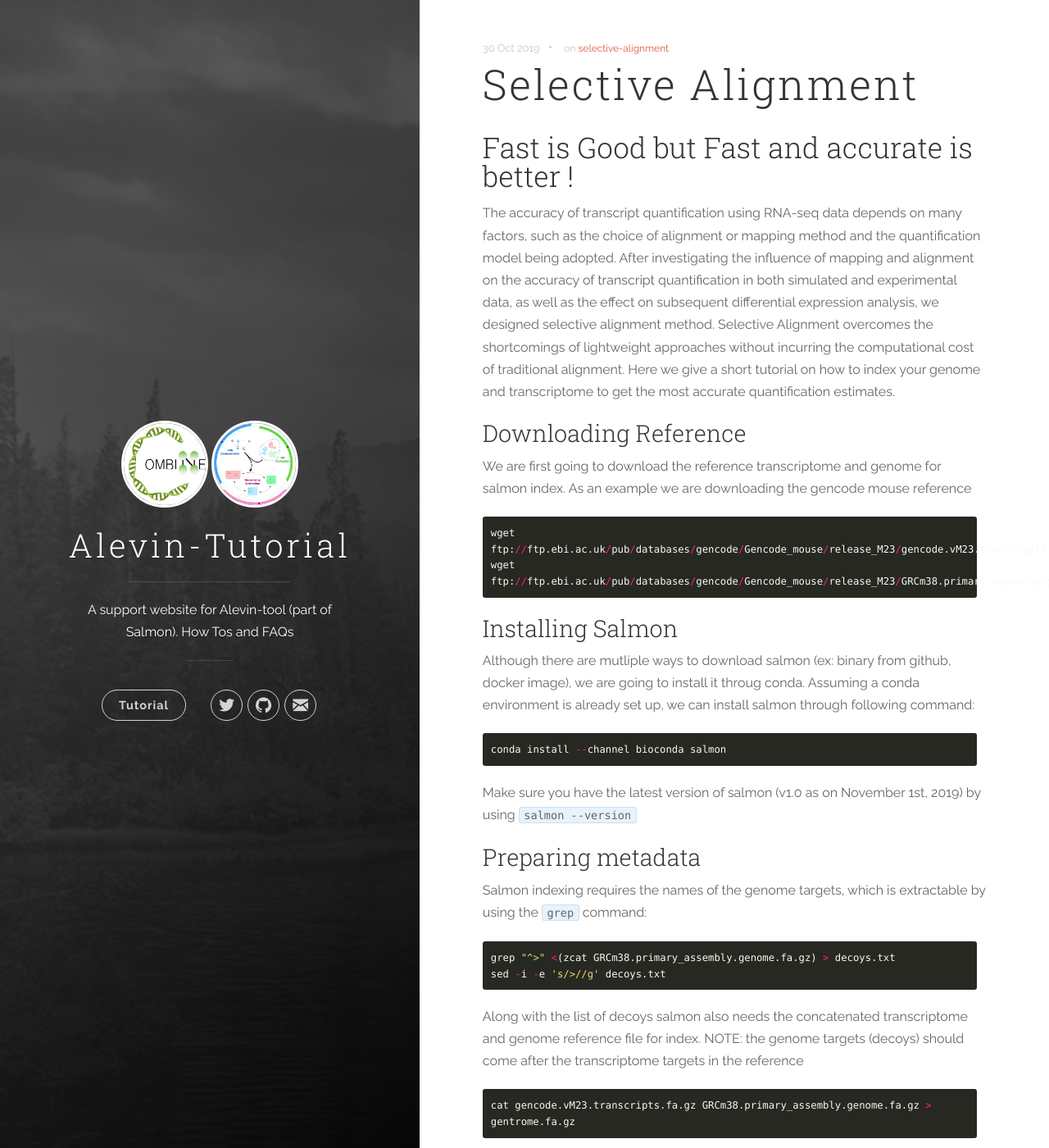
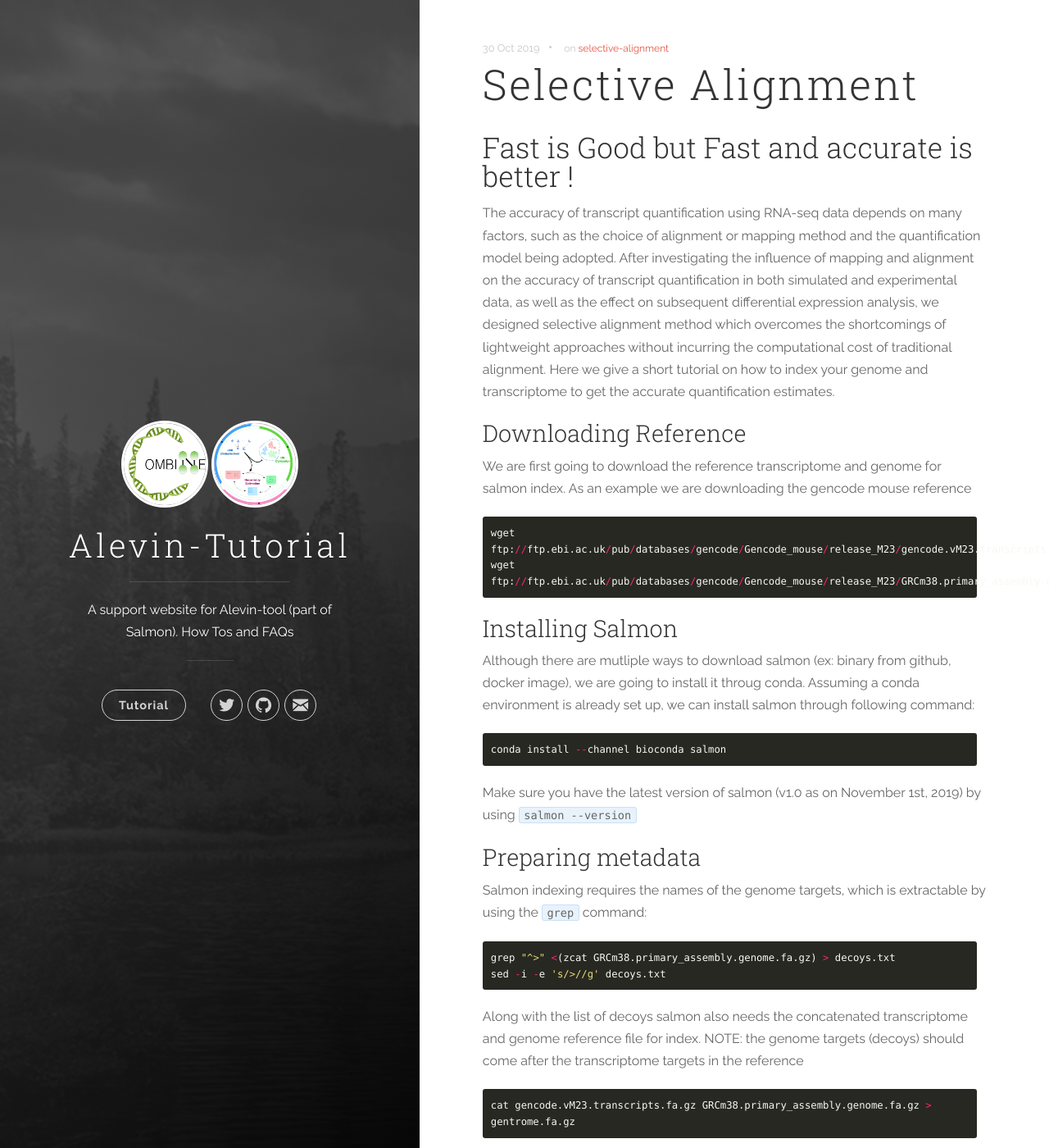
Before and after one commit to COMBINE-lab/alevin-tutorial, a Jekyll site: the page built from docs/_posts/2019-30-10-selective-alignment.md, in a window 1280 px wide and 1400 px high. Shown: the whole window at 82% size. Built offline with Jekyll 4.4.1, drawn with Linux system fonts in a browser that asks for light colours; some of the changed text lies outside the part shown.

Commit message:
Update 2019-30-10-selective-alignment.md

```diff
--- a/docs/_posts/2019-30-10-selective-alignment.md
+++ b/docs/_posts/2019-30-10-selective-alignment.md
@@ -7,7 +7,7 @@ tags: [selective-alignment]
 
 ## Fast is Good but Fast and accurate is better !
 
-The accuracy of transcript quantification using RNA-seq data depends on many factors, such as the choice of alignment or mapping method and the quantification model being adopted. After investigating the influence of mapping and alignment on the accuracy of transcript quantification in both simulated and experimental data, as well as the effect on subsequent differential expression analysis, we designed selective alignment method. Selective Alignment overcomes the shortcomings of lightweight approaches without incurring the computational cost of traditional alignment. Here we give a short tutorial on how to index your genome and transcriptome to get the most accurate quantification estimates.
+The accuracy of transcript quantification using RNA-seq data depends on many factors, such as the choice of alignment or mapping method and the quantification model being adopted. After investigating the influence of mapping and alignment on the accuracy of transcript quantification in both simulated and experimental data, as well as the effect on subsequent differential expression analysis, we designed selective alignment method which overcomes the shortcomings of lightweight approaches without incurring the computational cost of traditional alignment. Here we give a short tutorial on how to index your genome and transcriptome to get the accurate quantification estimates.
 
 ### Downloading Reference
 
```
Also changed, not shown: other parts of docs/_posts/2019-30-10-selective-alignment.md (+1 -1 lines).
